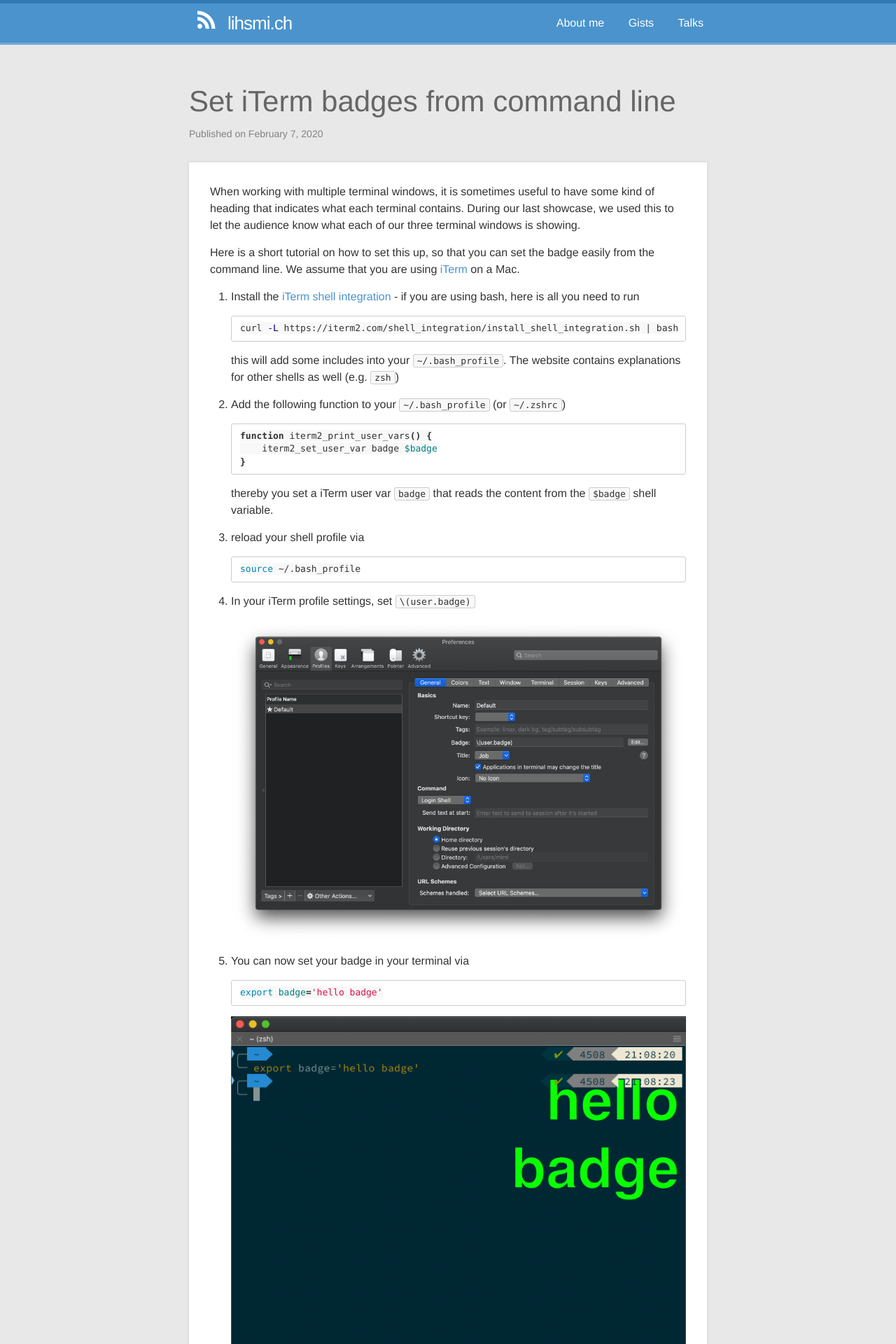
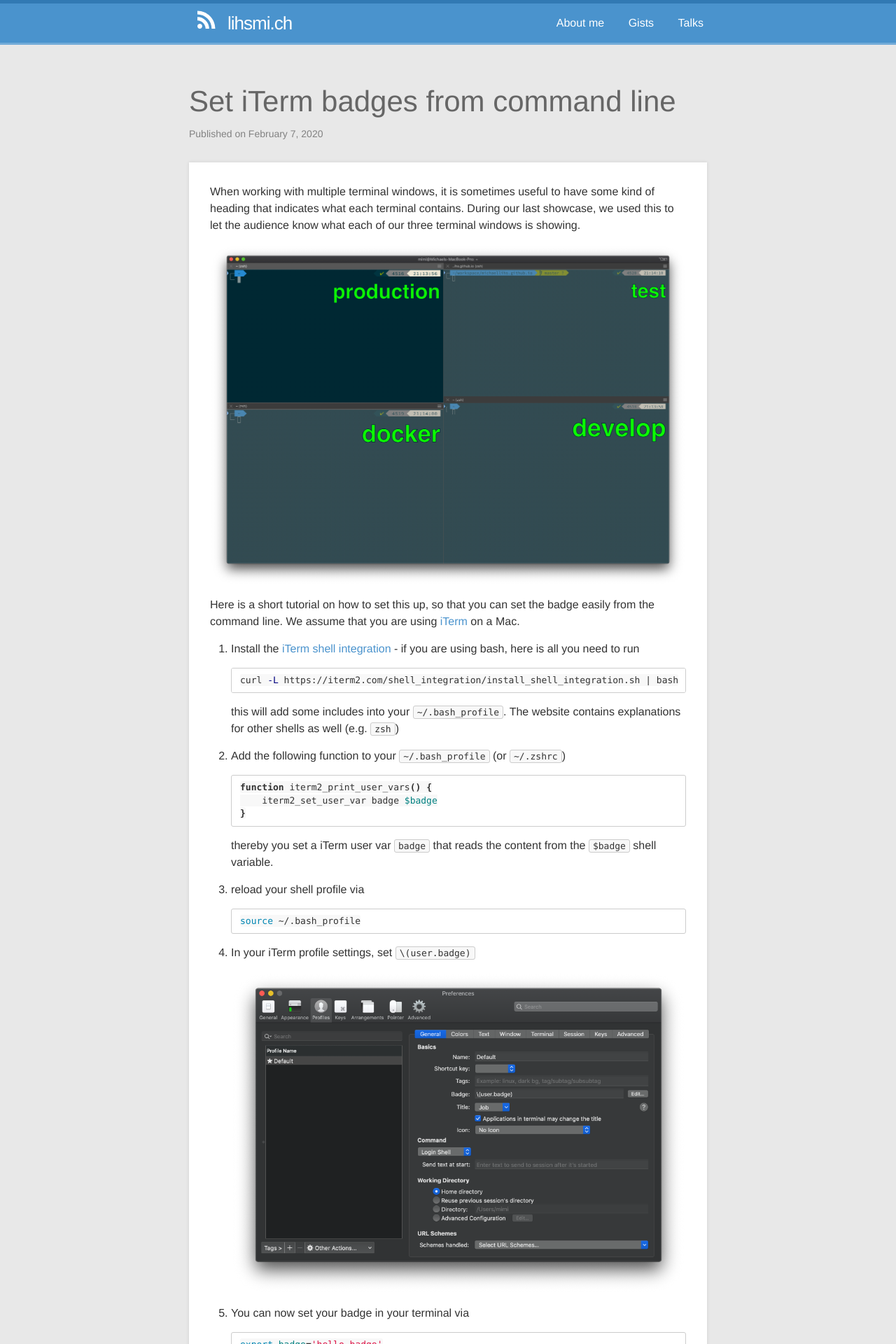
Before and after one commit to michaellihs/michaellihs.github.io, a Jekyll site: the page built from _posts/2020-02-07-iterm-badges.markdown, in a window 1280 px wide. Shown: the top 1920 px of the page at 70% size. Built offline with Jekyll 4.4.1, drawn with Linux system fonts in a browser that asks for light colours; comment, search, counter and statistics services are not loaded.

Commit message:
add screenshot for iterm badges

````diff
--- a/_posts/2020-02-07-iterm-badges.markdown
+++ b/_posts/2020-02-07-iterm-badges.markdown
@@ -8,6 +8,8 @@ tags: [iterm, mac, shell]
 ---
 
 When working with multiple terminal windows, it is sometimes useful to have some kind of heading that indicates what each terminal contains. During our last showcase, we used this to let the audience know what each of our three terminal windows is showing.
+
+![iterm badges](/assets/images/iterm/iterm-badges.png)
 
 Here is a short tutorial on how to set this up, so that you can set the badge easily from the command line. We assume that you are using [iTerm](https://iterm2.com/) on a Mac.
 
@@ -45,6 +47,6 @@ Here is a short tutorial on how to set this up, so that you can set the badge ea
    export badge='hello badge'
    ```
 
-   ![iTerm profile settings for the badge](/assets/images/iterm/iterm-badge.png)
+   ![set badge in terminal](/assets/images/iterm/iterm-badge.png)
 
 Have fun!
````
Also changed, not shown: assets/images/iterm/iterm-badges.png (added).
